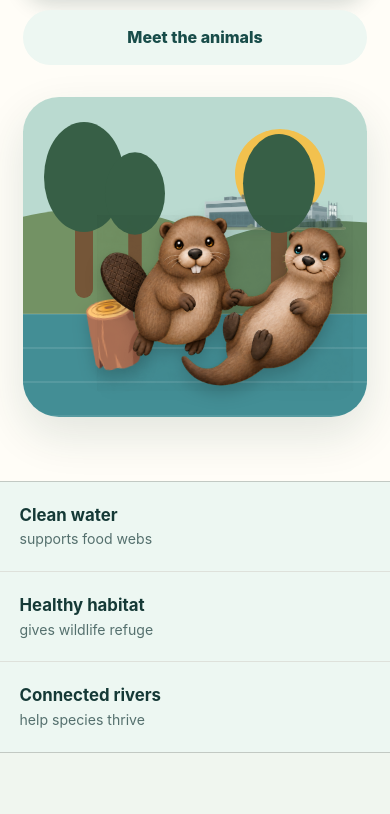
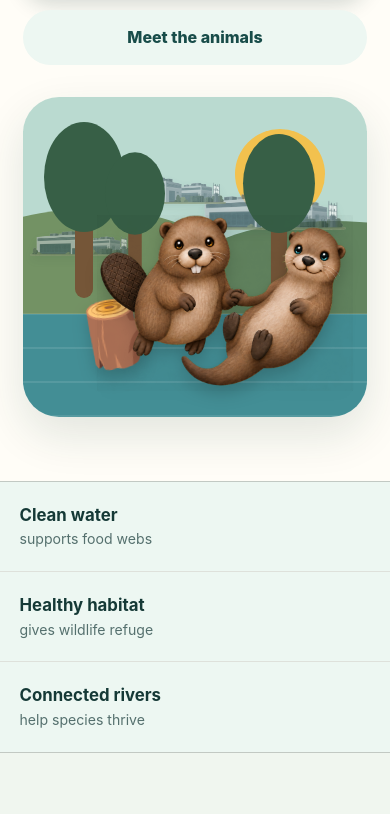
Before and after one commit to SamOBrienOlinger/beaver-v-otter, a plain HTML site: page index.html in a window 390 px wide. Shown: the part 886-1700 px from the top of the page. Drawn offline with Linux system fonts and the light colour scheme.

Commit message:
Add two data centres to the left hills

```diff
--- a/hero-character.css
+++ b/hero-character.css
@@ -1,12 +1,29 @@
 .river-scene .data-centre-campus {
   position: absolute;
   z-index: 1;
+  height: auto;
+  opacity: .72;
+  filter: saturate(.78) drop-shadow(0 4px 5px rgba(17, 51, 48, .12));
+}
+
+.river-scene .campus-right {
   top: 31%;
   right: 8%;
   width: clamp(9rem, 42%, 12rem);
-  height: auto;
-  opacity: .72;
-  filter: saturate(.78) drop-shadow(0 4px 5px rgba(17, 51, 48, .12));
+}
+
+.river-scene .campus-left-tree {
+  top: 43%;
+  left: 2%;
+  width: clamp(6.5rem, 27%, 8.5rem);
+  opacity: .62;
+}
+
+.river-scene .campus-left-hill {
+  top: 25%;
+  left: 28%;
+  width: clamp(6.5rem, 30%, 9rem);
+  opacity: .68;
 }
 
 .river-scene .tree {
@@ -32,9 +49,21 @@
 }
 
 @media (max-width: 500px) {
-  .river-scene .data-centre-campus {
+  .river-scene .campus-right {
     top: 30%;
     right: 6%;
     width: min(44%, 10rem);
   }
+
+  .river-scene .campus-left-tree {
+    top: 42%;
+    left: 2%;
+    width: min(30%, 6.5rem);
+  }
+
+  .river-scene .campus-left-hill {
+    top: 25%;
+    left: 27%;
+    width: min(32%, 7rem);
+  }
 }
--- a/index.html
+++ b/index.html
@@ -7,7 +7,7 @@
   <meta name="description" content="Beaver v Otter is a playful water-quality learning game about river ecosystems.">
   <title>Beaver v Otter | Play. Learn. Protect the River.</title>
   <link rel="stylesheet" href="styles.css">
-  <link rel="stylesheet" href="hero-character.css?v=3">
+  <link rel="stylesheet" href="hero-character.css?v=4">
   <link rel="stylesheet" href="data-centres.css">
 </head>
 <body>
@@ -37,11 +37,13 @@
           <a class="button secondary" href="#learn">Meet the animals</a>
         </div>
       </div>
-      <div class="river-scene" aria-label="Illustrated river habitat with a beaver lodge and an otter">
+      <div class="river-scene" aria-label="Illustrated river habitat with three data centres, a beaver and an otter">
         <div class="sun"></div>
         <div class="hill hill-one"></div>
         <div class="hill hill-two"></div>
-        <img class="data-centre-campus" src="assets/images/data-centre-campus.png" alt="" width="768" height="189" aria-hidden="true">
+        <img class="data-centre-campus campus-right" src="assets/images/data-centre-campus.png" alt="" width="768" height="189" aria-hidden="true">
+        <img class="data-centre-campus campus-left-tree" src="assets/images/data-centre-campus.png" alt="" width="768" height="189" aria-hidden="true">
+        <img class="data-centre-campus campus-left-hill" src="assets/images/data-centre-campus.png" alt="" width="768" height="189" aria-hidden="true">
         <div class="tree t1"></div><div class="tree t2"></div><div class="tree t3"></div>
         <div class="water"></div>
         <div class="lodge" aria-hidden="true">🪵</div>
```
